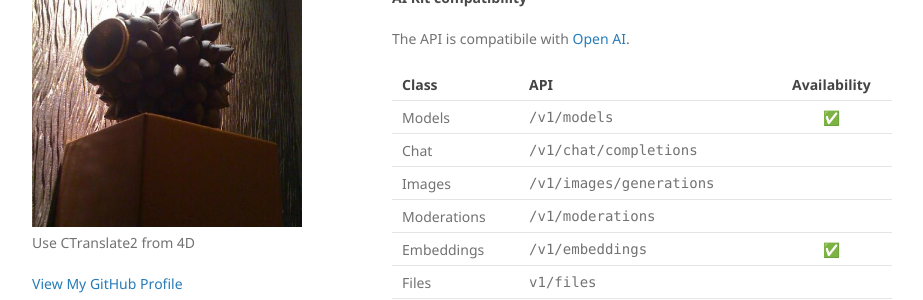
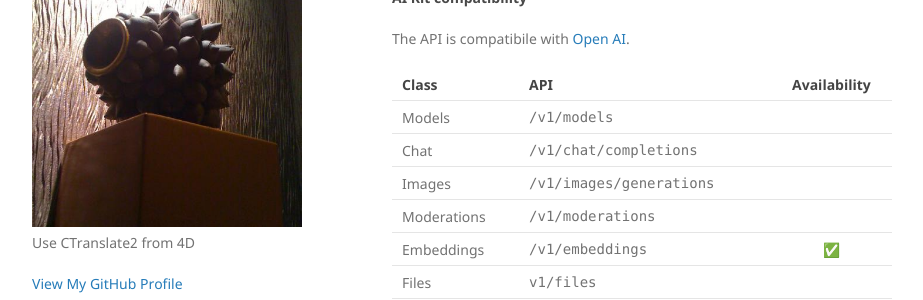
Before and after one commit to miyako/CTranslate2, a Jekyll site: the page built from index.md, in a window 1280 px wide and 900 px high, scrolled down 1560 px. Shown: the part 152-452 px from the top of the window, without its empty margins (178-1101 px from the left). Built offline with Jekyll 4.4.1, drawn with Linux system fonts in a browser that asks for light colours.

```diff
--- a/index.md
+++ b/index.md
@@ -85,7 +85,7 @@ The API is compatibile with [Open AI](https://platform.openai.com/docs/api-refer
 
 |Class|API|Availability|
 |-|-|:-:|
-|Models|`/v1/models`|✅|
+|Models|`/v1/models`||
 |Chat|`/v1/chat/completions`||
 |Images|`/v1/images/generations`||
 |Moderations|`/v1/moderations`||
```
